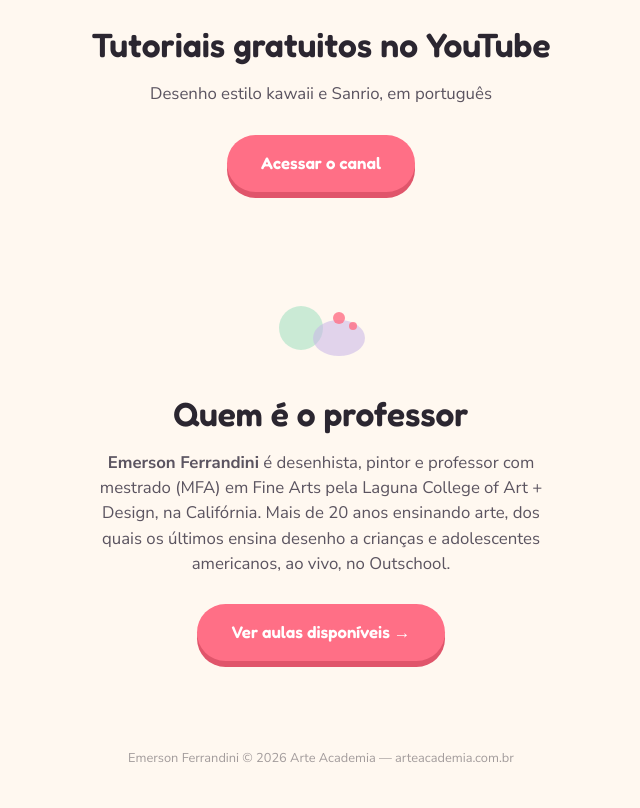
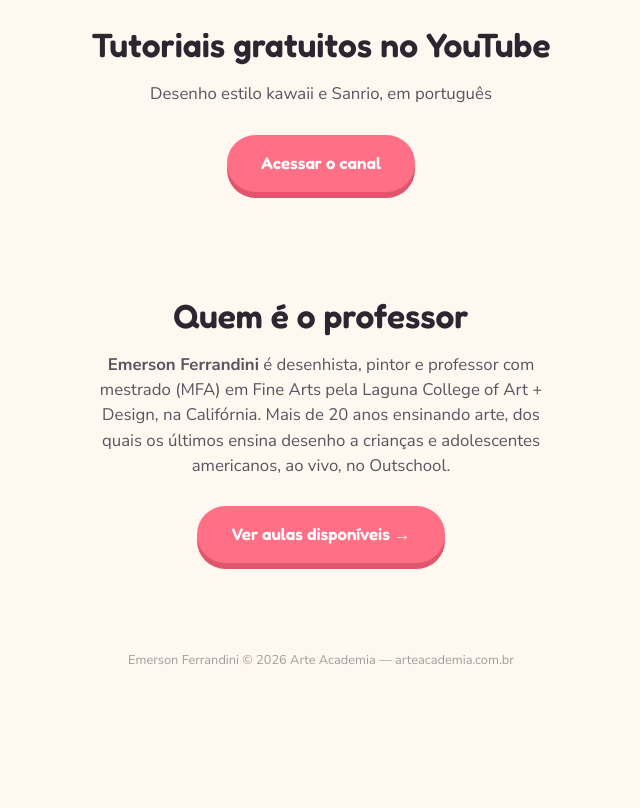
Before and after one commit to ferrandiniart-web/arteacademia, a plain HTML site: page index.html in a window 1280 px wide. Shown: the part 922-1730 px from the top of the page, without its empty margins (319-959 px from the left). After the commit the page ends 1632 px from the top, so only its background shows below. Drawn offline with Linux system fonts and the light colour scheme.

Commit message:
Update index.html

```diff
--- a/index.html
+++ b/index.html
@@ -168,12 +168,6 @@
 </section>
 
   <section class="hero wrap" style="border-top:none;">
-  <svg class="construction-svg" width="120" height="70" viewBox="0 0 120 70" fill="none">
-    <circle cx="40" cy="32" r="22" fill="var(--mint)" opacity="0.55"/>
-    <ellipse cx="78" cy="42" rx="26" ry="18" fill="var(--lavender)" opacity="0.55"/>
-    <circle cx="78" cy="22" r="6" fill="var(--coral)" opacity="0.8"/>
-    <circle cx="92" cy="30" r="4" fill="var(--coral)" opacity="0.8"/>
-  </svg>
   <h1>Quem é o professor</h1>
   <p class="sub"><strong>Emerson Ferrandini</strong> é desenhista, pintor e professor com mestrado (MFA) em Fine Arts pela
     Laguna College of Art + Design, na Califórnia. Mais de 20 anos ensinando arte, dos quais os últimos
```
